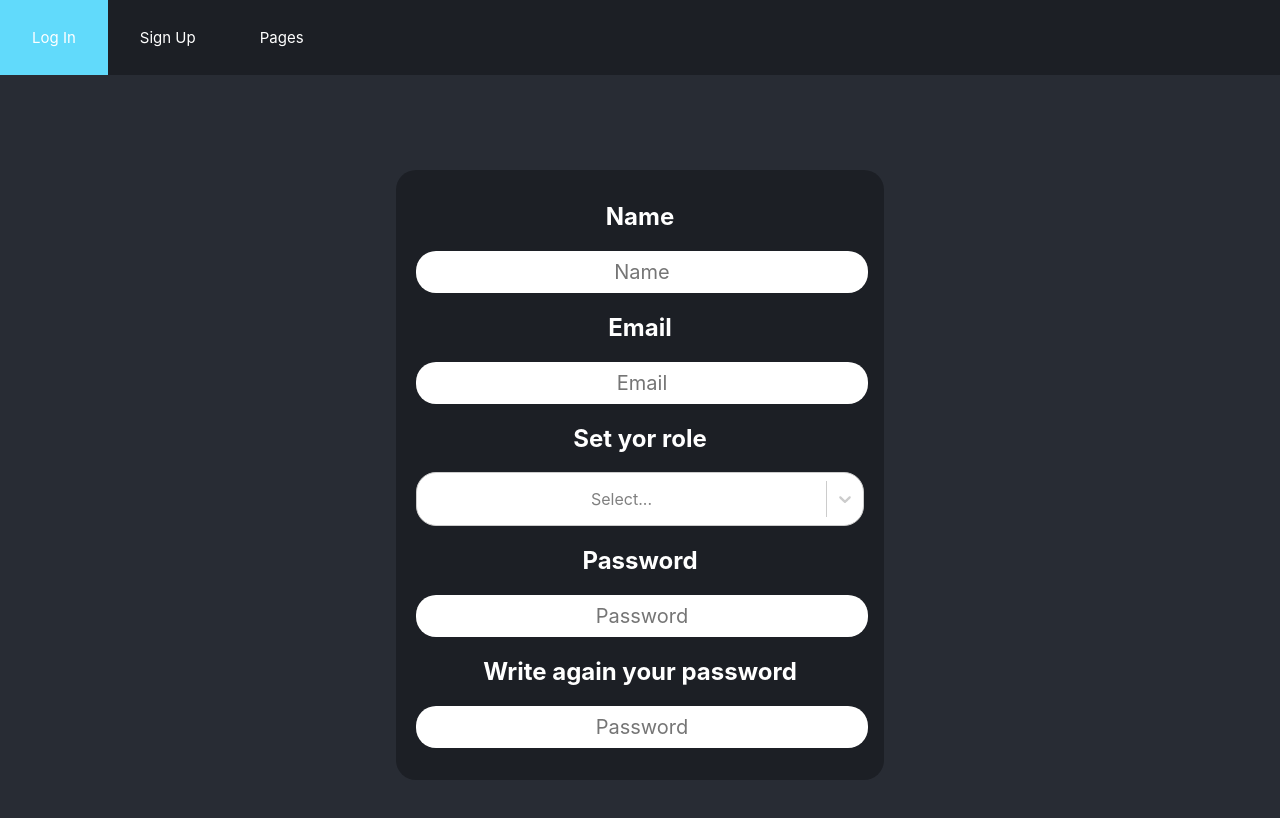
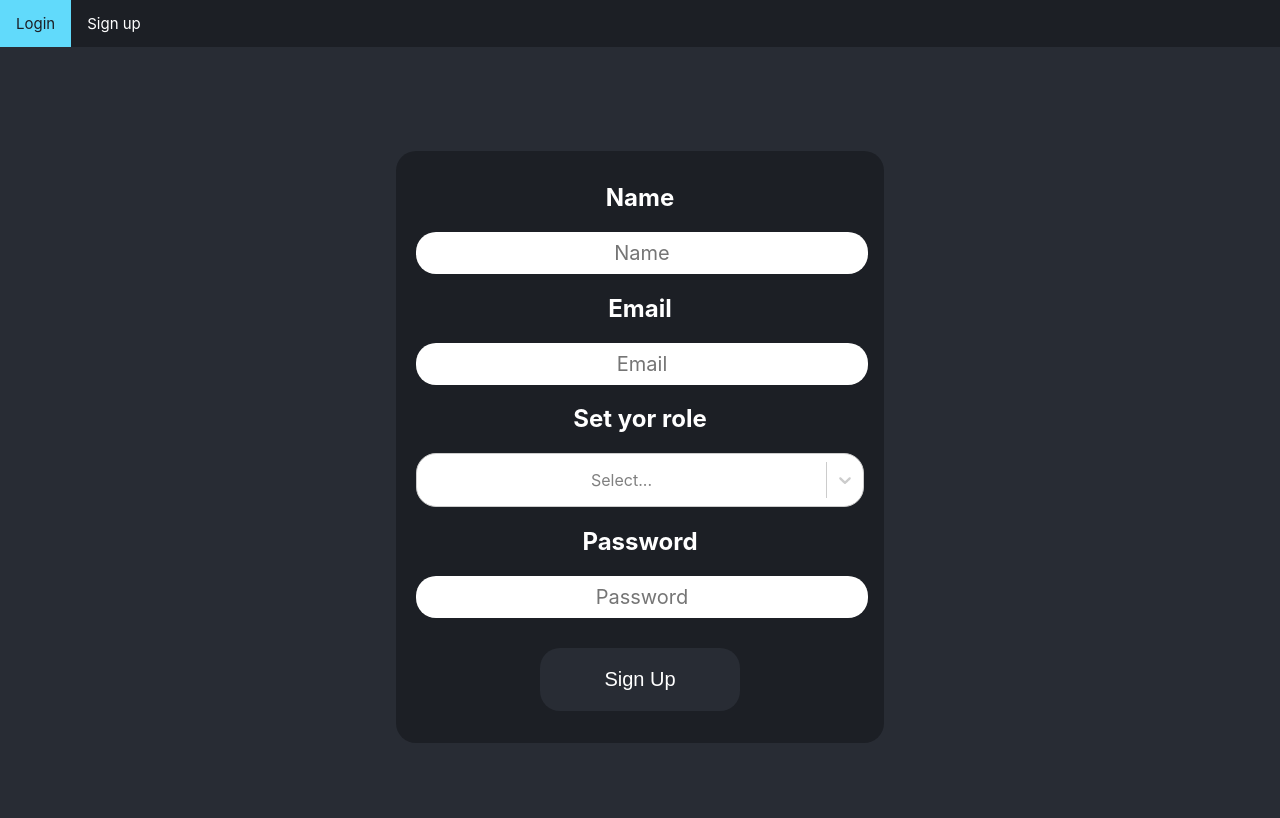
Before and after one commit to FelipeArredond/frontendReactFirstProyect, a React (Create React App) app: page /signup in a window 1280 px wide. Shown: the top 818 px of the page. Built offline with nearby package versions, Linux system fonts and the light colour scheme.

Commit message:
Login and Sign Up now functional with Api

```diff
--- a/src/App.js
+++ b/src/App.js
@@ -1,18 +1,38 @@
-import logo from './logo.svg';
 import './App.css';
-import { NavBar } from './components/navbar/Navbar';
+import { NavBar } from './components/navbar/NavBar';
 import { LogIn } from './components/login/LogInComponent';
-import { Register } from './components/register/RegisterComponent';
+import { SignUp } from './components/register/SignUp';
 import { Route, Routes } from 'react-router';
 import { Section } from './components/section/SectionComponent';
+import { authContext } from './Context/AuthContext'
+import { useEffect, useContext } from 'react';
+import { postWithToken } from './api';
 
 function App() {
+
+  const context = useContext(authContext)
+
+  useEffect(()=>{
+    postWithToken("/api/auth/validate")
+    .then(({data})=>{
+      if(data.failed){
+        console.log(data)
+      }else{
+        context.setAuth({
+          id:data.user.id,
+          name:data.user.name,
+          logged:true
+        })
+      }
+    })
+  },[])
+
   return (
         <>
-          <NavBar></NavBar>
+          <NavBar/>
           <Routes>
             <Route path='/login' element={<LogIn></LogIn>} />
-            <Route path='/signup' element={<Register></Register>} />
+            <Route path='/signup' element={<SignUp></SignUp>} />
             <Route path='/section' element={<Section></Section>} />
           </Routes>
         </>
--- a/src/api/index.js
+++ b/src/api/index.js
@@ -1,26 +1,34 @@
-import axios from "axios";
+import axios from 'axios'
 
-const url = 'https://backendnodejstzuzulcode.uw.r.appsot.com';
+const url = "https://backendnodejstzuzulcode.uw.r.appspot.com"
 
 const instance = axios.create({
-    baseURL: url
+    baseURL:url
 })
 
-const post = (url,data) => {
+const post = (url,data)=>{
     return instance.post(url,data)
 }
 
-const posWithToken = (url,data) =>{
-    return instance.post(url,data,{
-        headers:{
-            'Authorization': 'Bearer'+localStorage.getItem('token')
+const postWithToken = async (url,data)=>{
+    const token = localStorage.getItem("token")
+    if(token){
+        return await instance.post(url,data,{
+            headers:{
+                'Authorization':"Bearer "+localStorage.getItem("token")
+            }
+        })
+    }
+
+    return {
+        data:{
+            failed:true,
+            message:"No tienes token"
         }
-    })
+    }
+
 }
 
-export default instance;
+export default instance
 
-export  {
-    post,
-    posWithToken
-}
+export {post,postWithToken}
--- /dev/null
+++ b/src/components/button/Button.css
@@ -0,0 +1,24 @@
+.buttonContainer{
+    margin-top: 30px;
+}
+
+.globalButton{
+    position: relative;
+    background-color: #282c34;
+    border: none;
+    border-radius: 20px;
+    font-size: 20px;
+    color: #FFFFFF;
+    padding: 20px;
+    width: 200px;
+    text-align: center;
+    transition-duration: 0.4s;
+    text-decoration: none;
+    overflow: hidden;
+    cursor: pointer;
+}
+
+.globalButton:hover{
+    background-color: white;
+    color: black;
+}
--- /dev/null
+++ b/src/components/button/Button.jsx
@@ -0,0 +1,11 @@
+import './Button.css'
+
+export function Button(props){
+    return(
+        <div className='buttonContainer'>
+            <button className="globalButton" >
+                {props.message}
+            </button>
+        </div>
+    );
+}
--- a/src/components/login/LogInComponent.jsx
+++ b/src/components/login/LogInComponent.jsx
@@ -1,20 +1,53 @@
+import { Button } from '../button/Button';
 import './LogIn.css'
+import { useNavigate } from 'react-router';
+import { post } from '../../api';
+import { authContext } from '../../Context/AuthContext';
+import { useContext, useRef } from 'react';
 
 export function LogIn(){
+
+    const context = useContext(authContext)
+
+    const navigate = useNavigate()
+
+    const email = useRef()
+    const password = useRef()
+
+    // Login de usuarios
+    const login = (event) =>{
+        event.preventDefault()
+
+        post("/api/auth/login",{ // Peticion de login
+            email: email.current.value,
+            password:password.current.value
+        })
+        .then(data=>{
+            const {token,user} = data.data
+            localStorage.setItem("token",token) // Guardamos el token que recibimos
+            context.setAuth({
+                id:user.id,
+                name:user.name,
+                logged:true
+            })
+            navigate("/",{
+                replace:true
+            })
+        })
+
+    }
+
     return(
         <div className='logContainer'>
-            <div className='logForm'>
+            <form className='logForm' onSubmit={login} >
                 <div className='inputsContainer'>
-                    <div className='username'>
-                        <h2>Username</h2>
-                        <input type={'text'} placeholder={'Username'}></input>
-                    </div>
-                    <div className='password'>
+                        <h2>Email</h2>
+                        <input type={'mail'} ref={email} placeholder={'Email'}></input>
                         <h2>Password</h2>
-                        <input type={'password'} placeholder={'Password'}></input>
-                    </div>
+                        <input type={'password'} ref={password} placeholder={'Password'}></input>
+                    <Button message={'Log In'} />
                 </div>
-            </div>
+            </form>
         </div>
     );
 }
--- /dev/null
+++ b/src/components/logout/Logout.jsx
@@ -0,0 +1,21 @@
+import React, { useContext } from 'react'
+import { authContext } from '../../Context/AuthContext'
+
+export default function LogOut() {
+
+    const context = useContext(authContext)
+
+    const handleLogOut=()=>{
+        localStorage.removeItem("token")
+        context.setAuth({
+            logged:false,
+            name:"",
+            id:""
+        })
+    }
+    return (
+        <a onClick={handleLogOut}>
+            Cerrar sesión
+        </a>
+    )
+}
--- /dev/null
+++ b/src/components/navbar/NavBar.jsx
@@ -0,0 +1,19 @@
+import { Link } from 'react-router-dom';
+import './NavBar.css'
+import { useContext } from 'react';
+import { authContext } from '../../Context/AuthContext';
+import LogOut from '../logout/Logout';
+
+export function NavBar(){
+    const context = useContext(authContext)
+    return(
+        <div>
+            <ul>
+                {!context.auth.logged&&<li><Link to="/login">Login</Link></li>}
+                {!context.auth.logged&&<li><Link to="/signup">Sign up</Link></li>}
+                {context.auth.logged&&<li><Link to="/"><LogOut/></Link></li>}
+                {context.auth.logged&&<li>{context.auth.name}</li>}
+            </ul>
+        </div>
+    );
+}
--- a/src/components/navbar/Navbar.jsx
+++ /dev/null
@@ -1,14 +0,0 @@
-import { Link } from 'react-router-dom';
-import './NavBar.css'
-
-export function NavBar(){
-    return(
-        <>
-            <ul>
-                <li><a><Link to='/login'>Log In</Link></a></li>
-                <li><a><Link to='/signup'>Sign Up</Link></a></li>
-                <li><a><Link to='/section'>Pages</Link></a></li>
-            </ul>
-        </>
-    );
-}
--- a/src/components/register/RegisterComponent.jsx
+++ b/src/components/register/SignUp.jsx
@@ -1,7 +1,16 @@
-import './Register.css'
+import './SignUp.css'
 import Select from 'react-select'
+import { post } from '../../api';
+import { authContext } from '../../Context/AuthContext'
+import React,{ useContext, useRef } from 'react';
+import { Button } from '../button/Button';
 
-export function Register(){
+export function SignUp(){
+
+    const context = useContext(authContext)
+    const email = useRef()
+    const password = useRef()
+    const name = useRef()
 
     const roles =[
         {value: 'admin', label: 'Admin'},
@@ -9,17 +18,38 @@ export function Register(){
         {value: 'applicant', label: 'Applicant'}
     ]
 
+    const signup = (event) =>{
+      event.preventDefault()
+      post("/api/auth/signup",{
+        name:name.current.value,
+        email: email.current.value,
+        password:password.current.value
+      })
+      .then(({data})=>{
+        if(data.error){
+          console.log(data)
+        }else{
+          localStorage.setItem("token",data.token)
+          context.setAuth({
+            id:data.user.id,
+            name:data.user.name,
+            logged:true
+          })
+        }
+      })
+    }
+
     return(
         <div className='registerContainer'>
-            <div className='registerForm'>
+            <form className='registerForm' onSubmit={signup} >
                 <div className='inputsContainer'>
                     <div>
                         <h2>Name</h2>
-                        <input type={'text'} placeholder={'Name'}></input>
+                        <input type={'text'} placeholder={'Name'} ref={name}></input>
                     </div>
                     <div>
                         <h2>Email</h2>
-                        <input type={'text'} placeholder={'Email'}></input>
+                        <input type={'text'} placeholder={'Email'} ref={email} ></input>
                     </div>
                     <div>
                         <h2>Set yor role</h2>
@@ -46,14 +76,11 @@ export function Register(){
                     </div>
                     <div>
                         <h2>Password</h2>
-                        <input type={'password'} placeholder={'Password'}></input>
-                    </div>
-                    <div>
-                        <h2>Write again your password</h2>
-                        <input type={'password'} placeholder={'Password'}></input>
+                        <input type={'password'} placeholder={'Password'} ref={password} ></input>
+                        <Button message={'Sign Up'} />
                     </div>
                 </div>
-            </div>
+            </form>
         </div>
     );
 }
--- a/src/index.js
+++ b/src/index.js
@@ -4,13 +4,16 @@ import './index.css';
 import App from './App';
 import reportWebVitals from './reportWebVitals';
 import { BrowserRouter } from 'react-router-dom';
+import AuthProvider from './Context/AuthContext';
 
 const root = ReactDOM.createRoot(document.getElementById('root'));
 root.render(
   <React.StrictMode>
+    <AuthProvider>
     <BrowserRouter>
       <App />
     </BrowserRouter>
+    </AuthProvider>
   </React.StrictMode>
 );
 
```
Also changed, not shown: src/components/register/SignUp.css (renamed from src/components/register/Register.css).
